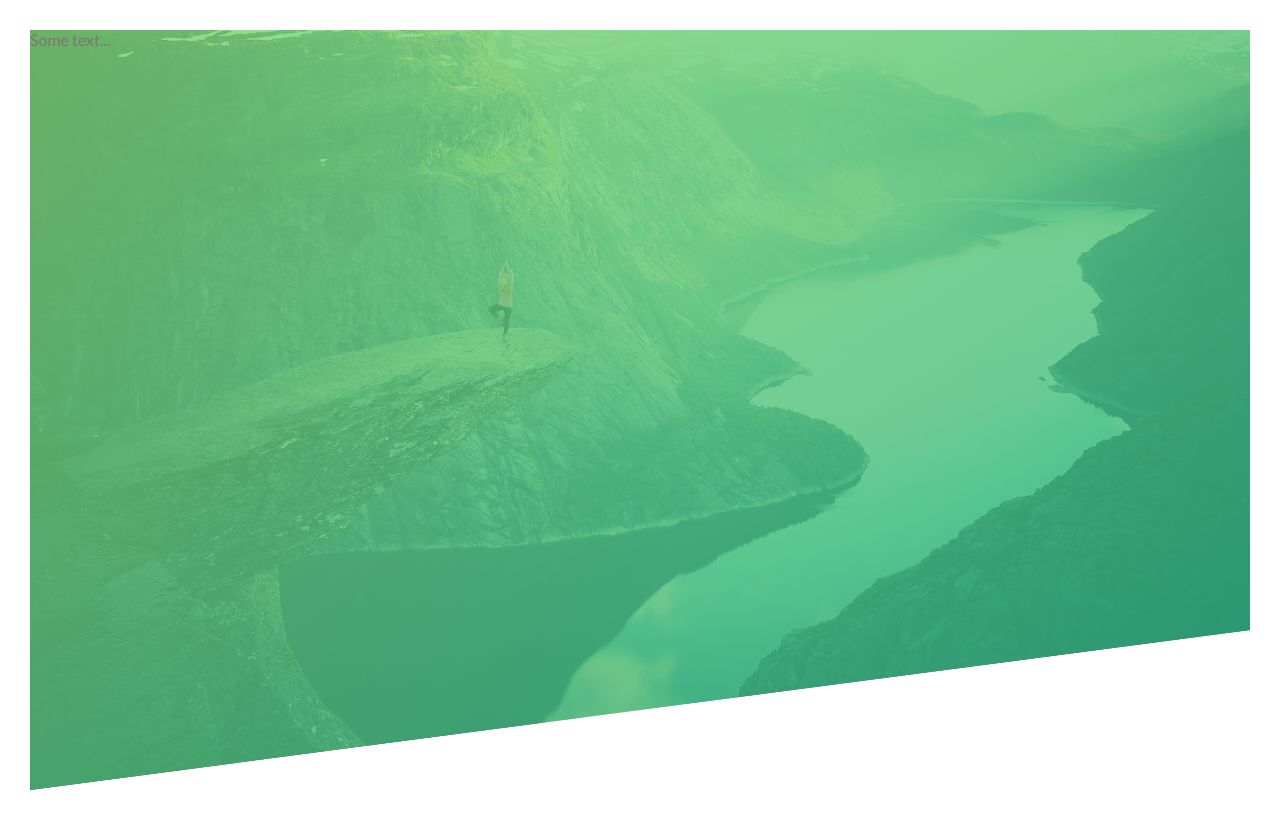
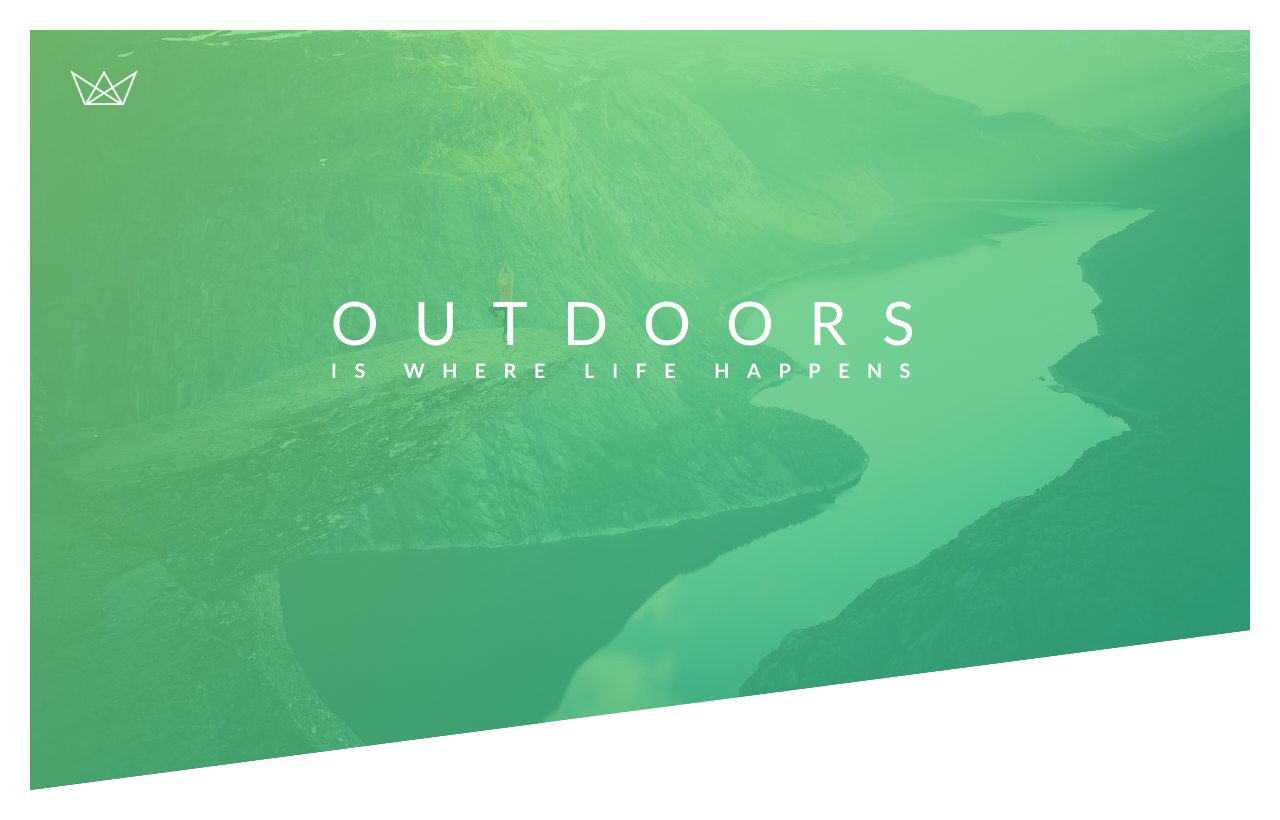
Before and after one commit to ironhight/out-doors, a plain HTML site: page index.html in a window 1280 px wide. Drawn offline with Linux system fonts and the light colour scheme.

Commit message:
master-css: tranform

```diff
--- a/css/style.css
+++ b/css/style.css
@@ -23,13 +23,45 @@ body {
 
 .header {
     height: 95vh;
-    background-image: linear-gradient(
-        to right bottom,
-     rgba(128, 214, 113, 0.8),
-     rgba(40, 180, 133, 0.8)),
+    background-image: linear-gradient(to right bottom, rgba(128, 214, 113, 0.8), rgba(40, 180, 133, 0.8)),
         url(../img/hero.jpg);
     background-size: cover;
     background-position: top;
-
+    position: relative;
     clip-path: polygon(0 0, 100% 0, 100% 75vh, 0 100%);
 }
+
+.logo-box {
+    position: absolute;
+    top: 40px;
+    left: 40px;
+}
+
+.logo {
+    height: 35px;
+}
+
+.text-box {
+    position: absolute;
+    top: 40%;
+    left: 50%;
+    transform: translate(-50%, -50%);
+}
+.heading-primary {
+    color: #fff;
+    text-transform: uppercase;
+}
+
+.heading-primary-main {
+    display: block;
+    font-size: 60px;
+    font-weight: 400;
+    letter-spacing: 35px;
+}
+
+.heading-primary-sub {
+    display: block;
+    font-size: 20px;
+    font-weight: 700;
+    letter-spacing: 17.4px;
+}
--- a/index.html
+++ b/index.html
@@ -9,13 +9,23 @@
       rel="stylesheet"
     />
 
-    <link rel="stylesheet" href="./css/style.css" />
-    <link rel="shortcut icon" type="image/png" href="./img/favicon.png" />
+    <link rel="stylesheet" href="css/style.css" />
+    <link rel="shortcut icon" type="image/png" href="img/favicon.png" />
 
     <title>Natours | Exciting tours for adventurous people</title>
   </head>
 
   <body>
-    <header class="header">Some text...</header>
+    <header class="header">
+      <div class="logo-box">
+        <img src="img/logo-white.png" alt="logo" class="logo" />
+      </div>
+      <div class="text-box">
+        <h1 class="heading-primary">
+          <span class="heading-primary-main">Outdoors</span>
+          <span class="heading-primary-sub">is where life happens</span>
+        </h1>
+      </div>
+    </header>
   </body>
 </html>
```
Also changed, not shown: img/logo-white.png (added).
